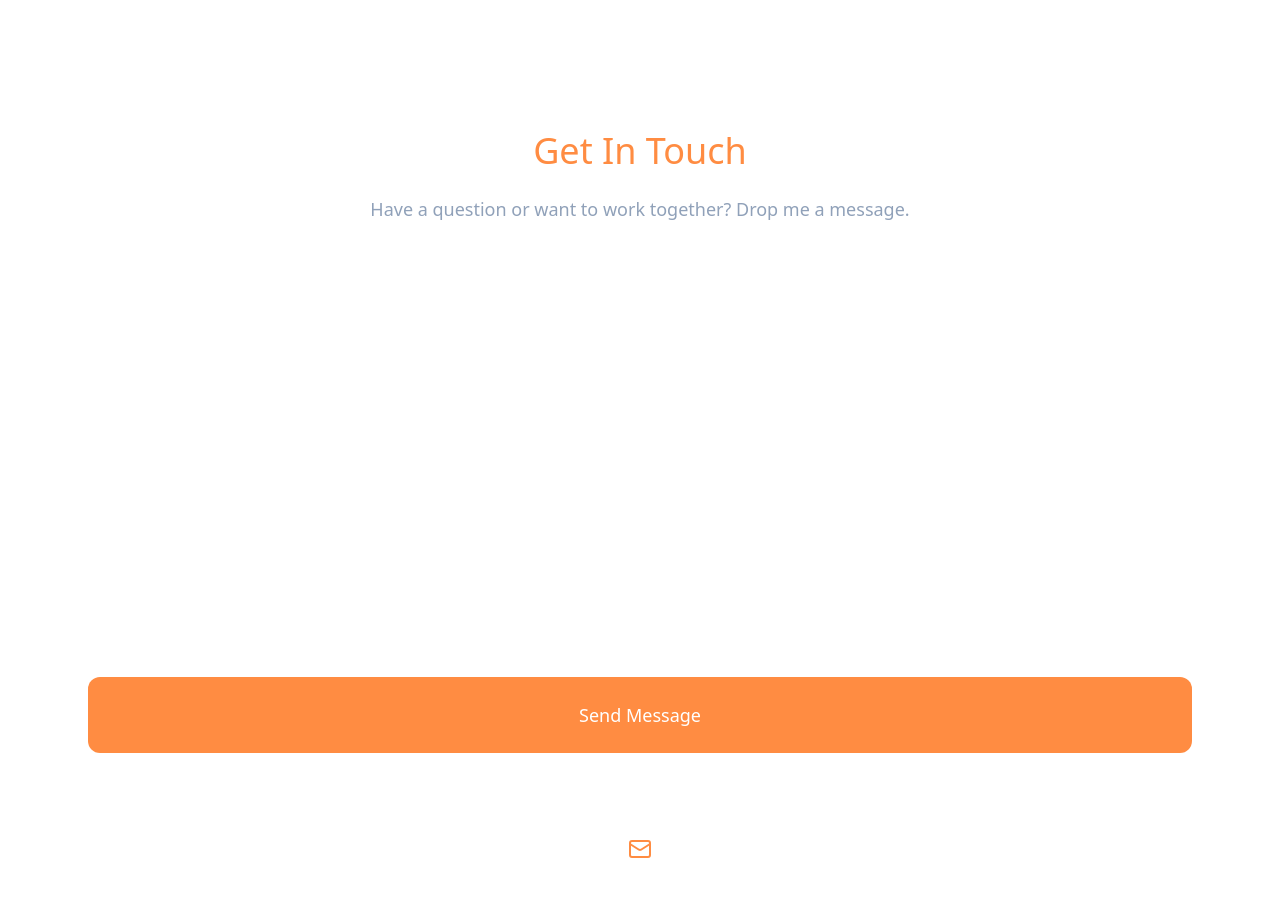
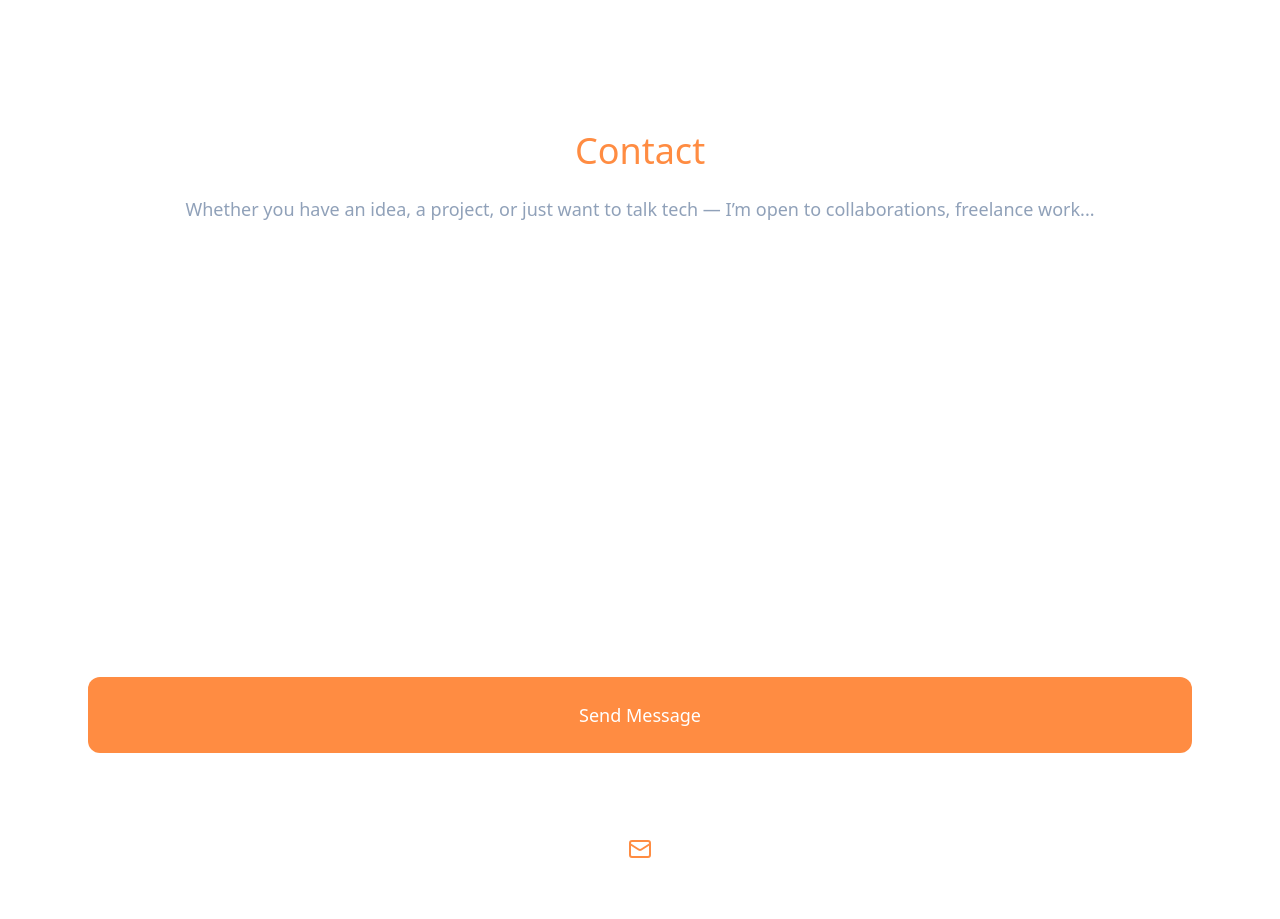
Before and after one commit to ifeabdulsamad/MY-PORTFOLIO, a React (Vite) app: page / in a window 1280 px wide. Shown: the part 5060-5979 px from the top of the page. Built offline with nearby package versions, Linux system fonts and the light colour scheme.

Commit message:
Update Contact.jsx

```diff
--- a/src/components/Contact.jsx
+++ b/src/components/Contact.jsx
@@ -58,10 +58,10 @@ export default function Contact() {
             viewport={{ once: true }}
             className="text-4xl md:text-5xl font-light text-primary mb-6"
           >
-            Get In Touch
+            Contact
           </motion.h2>
           <p className="text-slate-400 text-lg font-light">
-            Have a question or want to work together? Drop me a message.
+           Whether you have an idea, a project, or just want to talk tech — I’m open to collaborations, freelance work...
           </p>
         </div>
 
```
